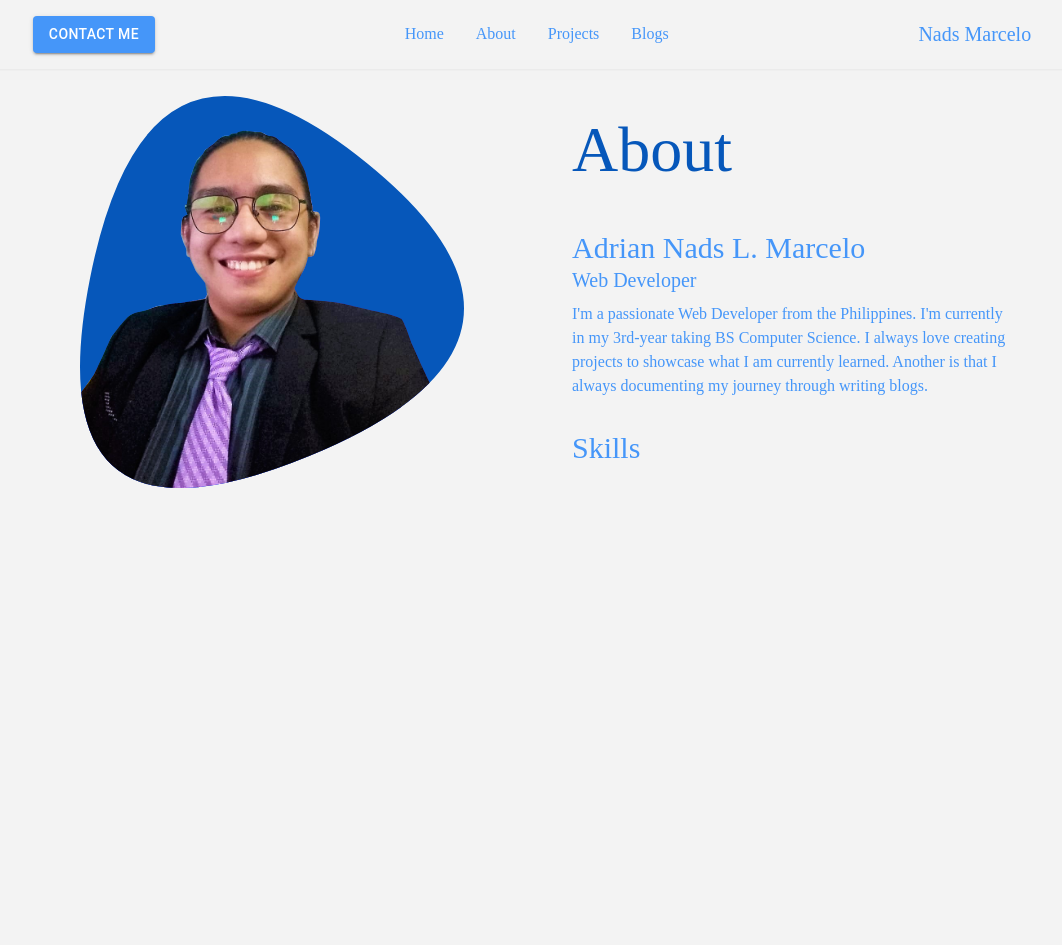
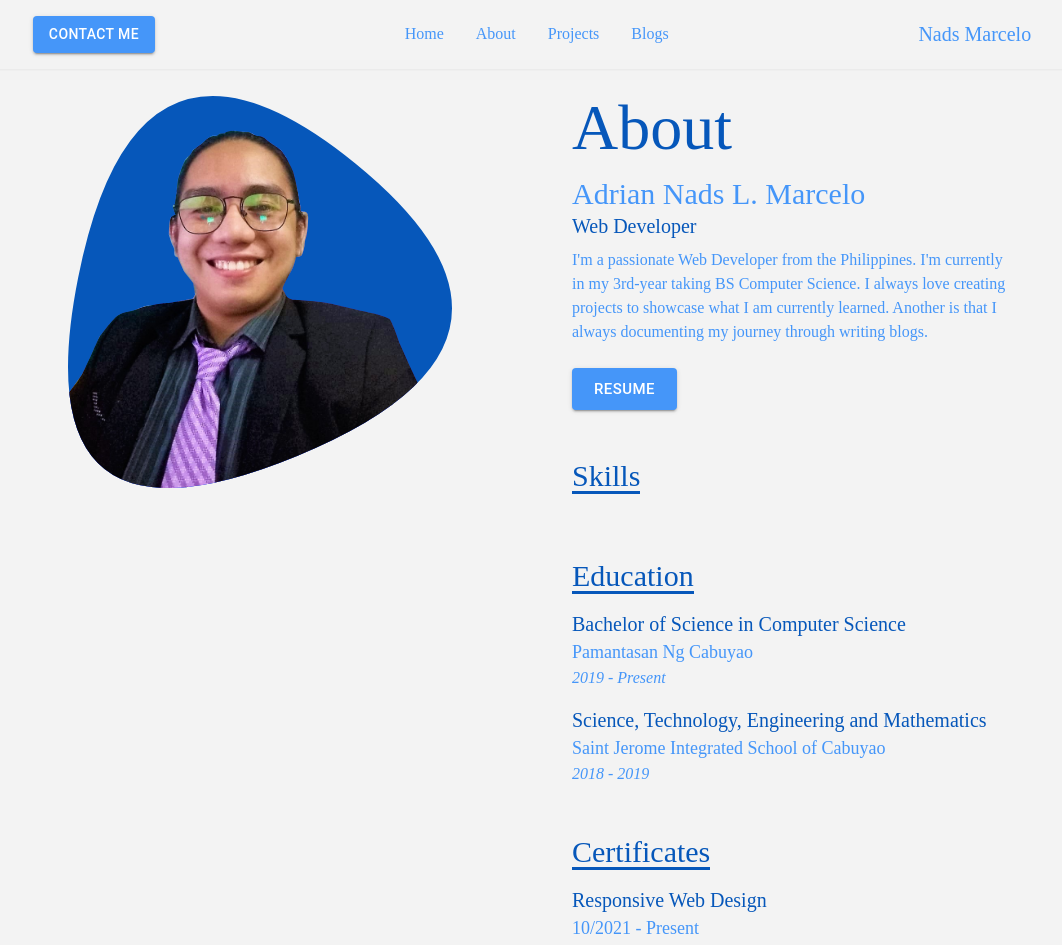
Before and after one commit to NADS-PROGRAMMER/Portfolio-Website, a React (Create React App) app: page /about in a window 1280 px wide. Shown: the top 945 px of the page, without its empty margins (108-1170 px from the left). Before the commit the page ends 800 px from the top, so only its background shows below. Built offline with nearby package versions, Linux system fonts and the light colour scheme.

Commit message:
DONE for adding 'Education' and 'Certificates' section in About page
UPDATED the README.md file

REMOVED all of the animations and thinking for an appropriate way how to organize it and to not become a little bit clunky

DONE for the About Page

```diff
--- a/src/App.js
+++ b/src/App.js
@@ -1,11 +1,11 @@
 import Navbar from './components/Navbar'
-
-import { createTheme, ThemeProvider } from '@mui/material/styles';
-import {BrowserRouter, Routes, Route } from 'react-router-dom'
-
+import { createTheme, ThemeProvider } from '@mui/material/styles'
+import { Routes, Route, useLocation } from 'react-router-dom'
 // Pages
 import Home from './Pages/Home'
 import About from './Pages/About'
+
+import { AnimatePresence } from 'framer-motion'
 
 const myTheme = createTheme({
   palette: {
@@ -20,14 +20,18 @@ const myTheme = createTheme({
 
 function App() {
 
+  let location = useLocation()
+
   return (
     <ThemeProvider theme={myTheme}>
       <div className="flex flex-col">
         <Navbar />
-        <Routes>
-          <Route path="/" element={<Home />} />
-          <Route path="/about" element={<About />}/>
-        </Routes>
+        <AnimatePresence>
+          <Routes location={location} key={location.key}>
+            <Route exact path="/" element={<Home />} />
+            <Route exact path="/about" element={<About />}/>
+          </Routes>
+        </AnimatePresence>
       </div>
     </ThemeProvider>
 
--- a/src/Pages/About.jsx
+++ b/src/Pages/About.jsx
@@ -1,24 +1,44 @@
 import React from 'react';
+import Button from '@mui/material/Button'
 import { ReactComponent as AboutLogo } from '../assets/logos/AboutLogo.svg'
 import Skills from '../components/Skills'
+import Education from '../components/Education'
+import Certificates from '../components/Certificates'
+
+import { motion } from 'framer-motion'
 
 function About() {
 
   /** Each section must be in a seperate file */
   return (
-      <main className="flex flex-col items-center p-[5rem_1rem] gap-[1rem] lg:grid lg:grid-cols-2 lg:place-content-center lg:place-items-center lg:max-w-[70rem] lg:mx-auto lg:gap-[5rem]">
-          <h1 className="heading-1 lg:hidden">About</h1>
+      <motion.main className="main-about">
 
-          <AboutLogo className="img-main p-[1rem] lg:max-w-[26rem]"/>
+          {/* About (Text) */}
+          <motion.h1
+            className="heading-1 lg:hidden">
+                About
+          </motion.h1>
 
-          <div className="flex flex-col items-center gap-[2rem] lg:items-start">
+          <motion.section>
+              <AboutLogo className="img-main p-[1rem] lg:max-w-[26rem] lg:sticky lg:top-[5rem] mx-auto"/>
+          </motion.section>
 
-                <h1 className="hidden heading-1 lg:block text-left">About</h1>
+          <motion.div  className="flex flex-col">
+            <motion.h1 className="hidden heading-1 lg:block text-left">About</motion.h1>
+
+             <div className="flex flex-col items-center gap-[3rem] lg:items-start">
+
                     {/* Brief Intro */}
-                <div className="text-center flex flex-col items-center gap-[.5rem] lg:items-start lg:text-left">
+                    <motion.div className="text-center flex flex-col items-center gap-[.5rem] lg:items-start lg:text-left">
                         <section>
-                        <h2 className="font-[Poppins] font-medium text-3xl">Adrian Nads L. Marcelo</h2>
-                        <span className="font-[Poppins] text-xl font-normal">Web Developer</span>
+                            <h2
+                                className="font-[Poppins] font-medium text-3xl">
+                                Adrian Nads L. Marcelo
+                            </h2>
+                            <span
+                                className="font-[Poppins] text-xl text-portfolio-tertiary font-medium">
+                                Web Developer
+                            </span>
                         </section>
 
                         <p className="font-[Poppins] md:max-w-[55ch]">
@@ -27,16 +47,41 @@ function About() {
                             projects to showcase what I am currently learned. Another is that
                             I always documenting my journey through writing blogs.
                         </p>
-                </div>
+                        <Button
+                            size="large"
+                            sx={{
+                                marginTop: '1rem'
+                            }}
+                            color="secondary"
+                            variant="contained">
+                            Resume
+                        </Button>
+                    </motion.div>
 
                     {/* Skills */}
-                <div className="flex flex-col items-center gap-[1rem] lg:items-start">
-                    <h2 className="text-3xl">Skills</h2>
+                    <motion.div className="flex flex-col items-center gap-[1rem] lg:items-start">
+                        <h2 className="heading-2">
+                            Skills
+                        </h2>
                         <Skills />
+                    </motion.div>
+
+                    {/* Education */}
+                    <motion.div  className="flex flex-col items-center gap-[1rem] lg:items-start">
+                        <h2 className="heading-2">Education</h2>
+                        <Education />
+                    </motion.div>
+
+                    {/* Certificates */}
+                    <motion.div className="flex flex-col items-center gap-[1rem] lg:items-start">
+                        <h2 className="heading-2">Certificates</h2>
+                        <Certificates />
+                    </motion.div>
                 </div>
-          </div>
+          </motion.div>
 
-      </main>
+
+      </motion.main>
   )
 }
 
--- a/src/Pages/Home.jsx
+++ b/src/Pages/Home.jsx
@@ -6,58 +6,26 @@ import { motion } from 'framer-motion'
 
 function Home() {
 
-    const textAnimation = {
-
-        initial: {
-            opacity: 0
-        },
-        animate: {
-            opacity: 1,
-            transition: {
-                duration: .1,
-                when: 'beforeChildren',
-                staggerChildren: .3
-            }
-        }
-    }
-
-    const leftVariant = {
-
-        initial: {
-            x: '100%',
-            opacity: 0
-        },
-        animate: {
-            x: 0,
-            opacity: 1,
-            transition: {
-                duration: .5,
-                type: 'spring',
-                stiffness: '300',
-                damping: 20
-            }
-        }
-    }
 
     return (
+       /** Classes of the <main> tag can be located in index.css */
        <main className="main-home">
 
-           {/* Hero */}
+           {/*  Hero Introduction */}
             <motion.section
-                variants={textAnimation}
-                initial="initial"
-                animate="animate"
                 className="order-2 flex flex-col items-center md:order-1 md:items-start ">
 
                 <motion.span
-                    variants={leftVariant}
                     className="text-[1.5rem] font-[Poppins] text-center text-portfolio-tertiary font-normal max-w-[23ch] sm:text-[2rem] md:text-left">
-                    Hello there! I'm Nads from Philippines
+                    Hello there! I'm Nads from the Philippines
                 </motion.span>
 
-                <motion.h1 variants={leftVariant}  className="heading-1">Web Developer</motion.h1>
+                <motion.h1
+                    className="heading-1">
+                        Web Developer
+                </motion.h1>
 
-                <motion.span variants={leftVariant} >
+                <motion.span>
                     <Button
                         size="large"
                         sx={{
@@ -69,15 +37,17 @@ function Home() {
                     </Button>
                 </motion.span>
 
-                <motion.span variants={textAnimation}>
+                <motion.span>
                     <Socials className="flex gap-[2rem] mt-[2rem]"/>
                 </motion.span>
 
             </motion.section>
 
-           <section className="w-full h-max flex flex-col items-center justify-center md:w-max">
+            {/* Picture */}
+           <motion.section
+                className="w-full h-max flex flex-col items-center justify-center md:w-max">
                 <MainLogo className="img-main"/>
-           </section>
+           </motion.section>
        </main>
     )
 }
--- /dev/null
+++ b/src/components/Certificates.jsx
@@ -0,0 +1,45 @@
+import React from 'react';
+
+function Certificates() {
+
+    /** List of certificates */
+    const certificates = [
+        {
+            certificate: 'Responsive Web Design',
+            date: '10/2021 - Present',
+            givenBy: 'freeCodeCamp'
+        },
+        {
+            certificate: 'JavaScript Algorithms and Data Structures',
+            date: '12/2021 - Present',
+            givenBy: 'freeCodeCamp'
+        }
+    ]
+
+    return (
+        <>
+            {
+                certificates.map((certificate, index) => {
+                    return (
+                        <section
+                            key={index}
+                            className="text-center flex flex-col items-center lg:text-left lg:items-start">
+                            <h3 className="font-[Poppins] text-xl font-medium text-portfolio-tertiary">
+
+                                {certificate.certificate}
+                            </h3>
+                            <p className="text-lg font-[Poppins] font-medium">
+                                {certificate.date}
+                            </p>
+                            <p className="font-[Poppins] italic">
+                                By {certificate.givenBy}
+                            </p>
+                        </section>
+                    )
+                })
+            }
+        </>
+    )
+}
+
+export default Certificates;
--- /dev/null
+++ b/src/components/Education.jsx
@@ -0,0 +1,36 @@
+import React from 'react';
+
+function Education() {
+
+  const educationsInfo = [
+      {
+          course: 'Bachelor of Science in Computer Science',
+          school: 'Pamantasan Ng Cabuyao',
+          year: `2019 - ${new Date().getFullYear() === 2023 ? '2023' : 'Present'}`
+      },
+      {
+          course: 'Science, Technology, Engineering and Mathematics',
+          school: 'Saint Jerome Integrated School of Cabuyao',
+          year: '2018 - 2019'
+      }
+  ]
+
+  return (
+
+    <>
+        {
+            educationsInfo.map((education, index) => {
+                return (
+                    <section key={index} className="text-center flex flex-col items-center lg:text-left lg:items-start">
+                        <h3 className="font-[Poppins] text-xl text-portfolio-tertiary font-medium">{education.course}</h3>
+                        <p className="text-lg font-[Poppins] font-medium">{education.school}</p>
+                        <span className="font-[Poppins] italic">{education.year}</span>
+                    </section>
+                )
+            })
+        }
+    </>
+  )
+}
+
+export default Education;
--- a/src/components/Skills.jsx
+++ b/src/components/Skills.jsx
@@ -30,9 +30,9 @@ function Skills() {
       <ul
       className="grid grid-cols-2 gap-[2rem] sm:flex sm:flex-wrap sm:max-w-[30rem] sm:justify-center lg:justify-start">
           {
-              skills.map(skill => {
+              skills.map((skill, index) => {
                 return (
-                    <li className="max-w-[2rem]">
+                    <li key={index} className="max-w-[2rem]">
                         {skill}
                     </li>
                 )
--- a/src/components/Socials.jsx
+++ b/src/components/Socials.jsx
@@ -8,18 +8,6 @@ import { motion } from 'framer-motion'
 
 function Socials({ className }) {
 
-    const socialVariants = {
-        initial: {
-            rotate: -360
-        },
-        animate: {
-            rotate: 0,
-            transition: {
-                duration: .6
-            }
-        }
-    }
-
     const socials = [
         {logo: <Github title="github"/>, label: 'Github Account'},
         {logo: <Twitter />, label: 'Twitter Account'},
@@ -29,9 +17,9 @@ function Socials({ className }) {
     return (
         <ul  className={className}>
               {
-                  socials.map(social => {
+                  socials.map((social, index) => {
                       return (
-                          <motion.li variants={socialVariants} className="social w-[1.5rem]">
+                          <motion.li key={index} className="social w-[1.5rem]">
                               <a aria-label={social.label} href="">
                                   {social.logo}
                               </a>
--- a/src/index.css
+++ b/src/index.css
@@ -12,6 +12,16 @@
 
 body {
   @apply bg-portfolio-bg;
+}
+
+/* Heading 1 */
+.heading-1 {
+  @apply text-[3rem] text-portfolio-tertiary sm:text-[4rem];
+}
+
+/* Heading 2 */
+.heading-2 {
+  @apply text-3xl text-portfolio-tertiary relative after:absolute after:block after:w-full after:bottom-0 after:h-[.2rem] after:bg-portfolio-tertiary after:content-[''];
 }
 
 .svg-primary path {
@@ -36,7 +46,7 @@ body {
 }
 
 .link-hover {
-  @apply relative after:content-[''] after:bg-portfolio-tertiary after:h-[.1rem] after:absolute after:w-full after:hidden hover:after:block transition-all;
+  @apply relative after:content-[''] after:bg-portfolio-tertiary after:h-[.2rem] after:absolute after:w-full after:hidden hover:after:block transition-all;
 }
 
 /* Home (main tag) styles */
@@ -44,13 +54,11 @@ body {
   @apply min-h-screen flex flex-col justify-center items-center p-[4.5rem_0rem] gap-[2rem] md:flex-row md:justify-evenly overflow-x-hidden;
 }
 
-/* Heading 1 */
-.heading-1 {
-  @apply text-[3rem] text-portfolio-tertiary sm:text-[4rem];
-}
-
 /* Main Image */
-
 .img-main {
   @apply h-max w-full max-w-[26rem] 2xl:max-w-[36rem];
 }
+
+.main-about {
+  @apply flex flex-col items-center p-[5rem_1rem] gap-[1rem] lg:grid lg:grid-cols-2 lg:place-content-center lg:place-items-start lg:max-w-[70rem] lg:mx-auto lg:gap-[5rem];
+}
--- a/tailwind.config.js
+++ b/tailwind.config.js
@@ -9,6 +9,7 @@ module.exports = {
         'portfolio-primary': '#444CF7',
         'portfolio-secondary': '#4596F9',
         'portfolio-tertiary': '#0657BA',
+        'portfolio-accent': '#0F06BA',
         'portfolio-bg': '#F3F3F3'
       }
     },
```
Also changed, not shown: src/components/Navbar.jsx (+12 -7 lines), 1 other file (tests, documents, lock files or other folders). Lines whose indentation alone changed are shown as unchanged.
